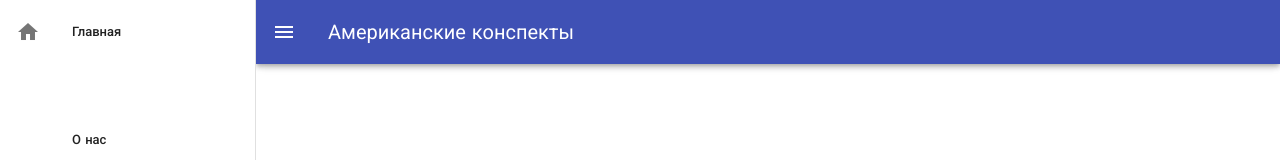
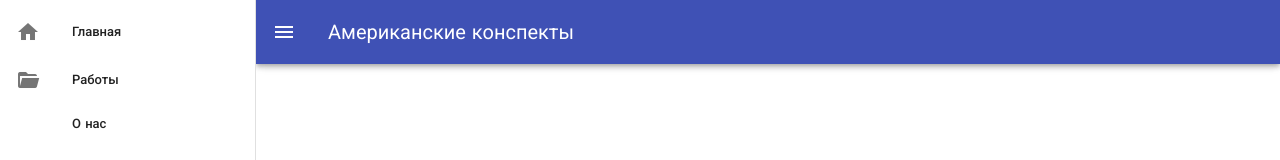
Before and after one commit to on3dd/Notes-App, a Nuxt app in the folder client/: page / in a window 1280 px wide. Shown: the top 160 px of the page. Built offline with nearby package versions, Linux system fonts and the light colour scheme.

Commit message:
Added new dependency to fix bug with icons

```diff
--- a/client/components/Navbar.vue
+++ b/client/components/Navbar.vue
@@ -15,7 +15,7 @@
         </v-list-item>
         <v-list-item link>
           <v-list-item-action>
-                      <v-icon x-large dark>folder_open</v-icon>
+            <v-icon>mdi-folder-open</v-icon>
           </v-list-item-action>
           <v-list-item-content>
             <v-list-item-title>Работы</v-list-item-title>
@@ -37,13 +37,15 @@
       color="indigo"
       dark
     >
-      <v-app-bar-nav-icon @click.stop="drawer = !drawer" />
+      <v-app-bar-nav-icon @click.stop="drawer = !drawer"/>
       <v-toolbar-title>Американские конспекты</v-toolbar-title>
     </v-app-bar>
   </v-app>
 </template>
 
 <script>
+    import 'material-design-icons-iconfont/dist/material-design-icons.css'
+
     export default {
         name: "Navbar",
         props: {
--- a/client/package.json
+++ b/client/package.json
@@ -15,6 +15,7 @@
   "dependencies": {
     "@nuxtjs/axios": "^5.8.0",
     "axios": "^0.19.0",
+    "material-design-icons-iconfont": "^5.0.1",
     "nuxt": "^2.0.0"
   },
   "devDependencies": {
```
Also changed, not shown: 1 other file (tests, documents, lock files or other folders). Lines whose indentation alone changed are shown as unchanged.
